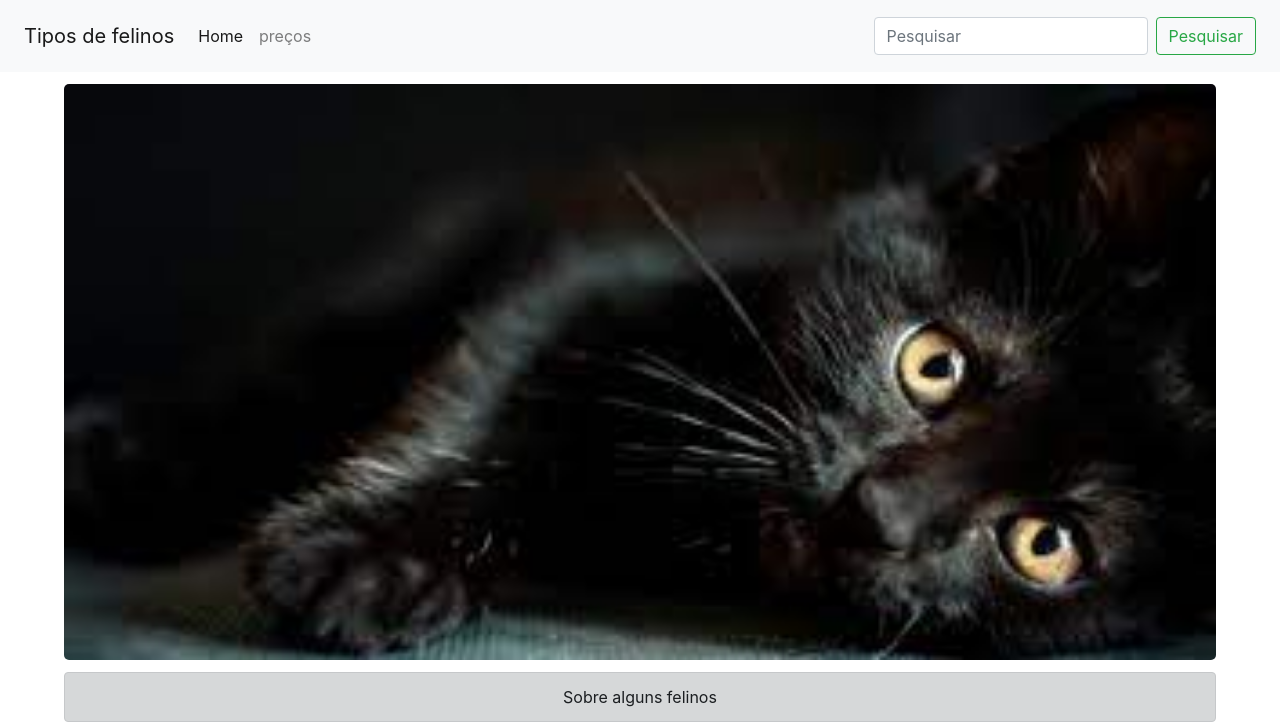
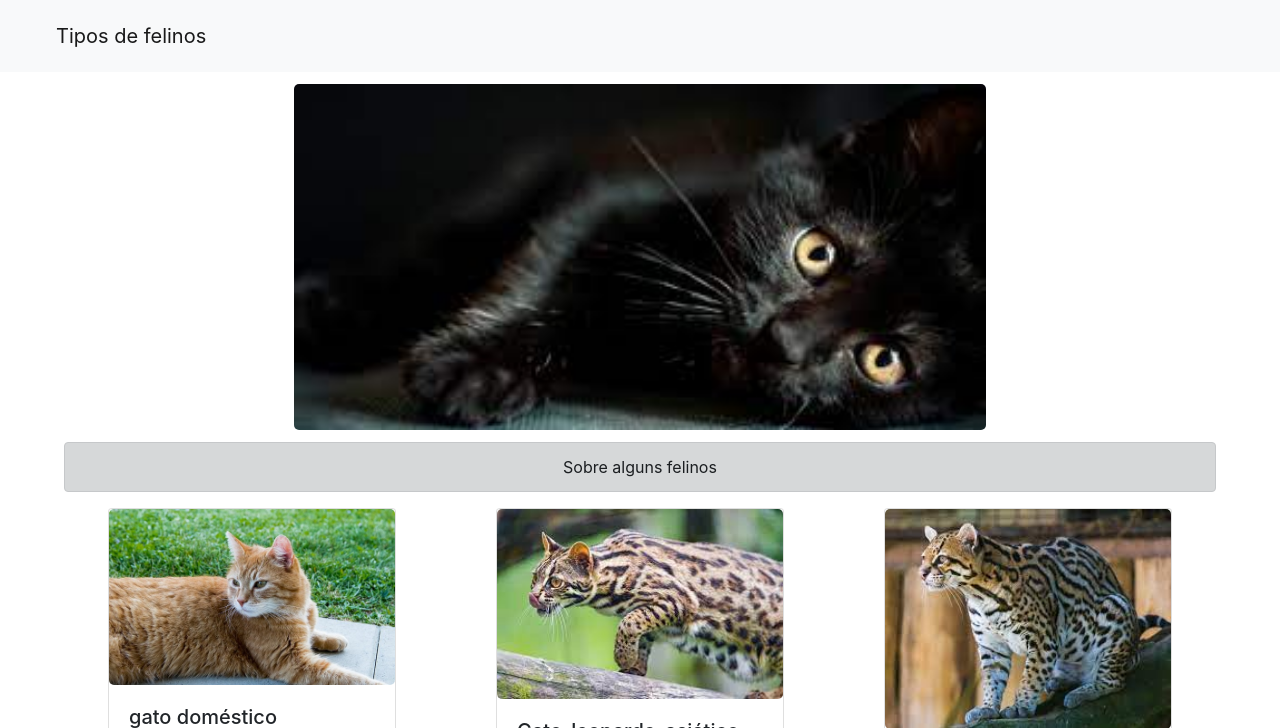
Before and after one commit to CauiDavis/site-felino, a PHP site: page / in a window 1280 px wide. Shown: the top 728 px of the page. Run offline with PHP 8.4, Linux system fonts and the light colour scheme.

Commit message:
fix: day 31 month-mar.

```diff
--- a/css/styles.css
+++ b/css/styles.css
@@ -11,6 +11,7 @@
 .conteiner p {
   text-align: justify;
 }
+
 
 .conteiner {
   display: flex;
@@ -59,3 +60,16 @@ footer {
     margin-top: 0.75rem;
     text-align: center;
 }
+
+@media screen and (min-width: 768px) {
+  #carousel {
+    width: 60%;
+    margin: 0 auto;
+  }
+}
+
+@media screen and (min-width: 1024px) {
+  .contencao {
+    margin-left: 2rem;
+  }
+}
--- a/index.html
+++ b/index.html
@@ -26,29 +26,18 @@
 
 <body>
   <header>
-    <nav class="navbar navbar-expand-lg navbar-light bg-light">
+    <nav class="navbar navbar-expand-lg navbar-light bg-light contencao">
       <button class="navbar-toggler" type="button" data-toggle="collapse" data-target="#navbarTogglerDemo01"
         aria-controls="navbarTogglerDemo01" aria-expanded="false" aria-label="Alterna navegação">
         <span class="navbar-toggler-icon"></span>
       </button>
       <div class="collapse navbar-collapse" id="navbarTogglerDemo01">
         <a id="tipos de felinos" class="navbar-brand" href="# alguns tipos de felinos">Tipos de felinos</a>
-        <ul class="navbar-nav mr-auto mt-2 mt-lg-0">
-          <li class="nav-item active">
-            <a class="nav-link" href="#">Home <span class="sr-only">(Página atual)</span></a>
-          </li>
-          <li class="nav-item">
-            <a class="nav-link" href="#">preços</a>
-          </li>
-        </ul>
-        <form class="form-inline my-2 my-lg-0">
-          <input class="form-control mr-sm-2" type="search" placeholder="Pesquisar" aria-label="Pesquisar">
-          <button class="btn btn-outline-success my-2 my-sm-0" type="submit">Pesquisar</button>
-        </form>
       </div>
     </nav>
   </header>
   <main>
+    <div id="carousel">
       <div id="carouselExampleSlidesOnly" class="carousel slide" data-ride="carousel">
         <div class="carousel-inner">
           <div class="carousel-item active">
@@ -59,6 +48,7 @@
           </div>
           <div class="carousel-item">
             <img class="d-block w-100" src="img/gato 800x400 3.jpg" alt="Terceiro Slide">
+          </div>
         </div>
       </div>
     </div>
```
Lines whose indentation alone changed are shown as unchanged.
